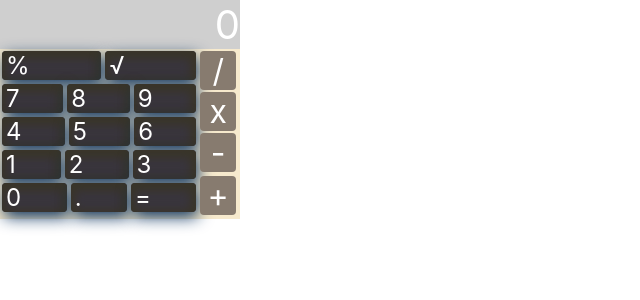
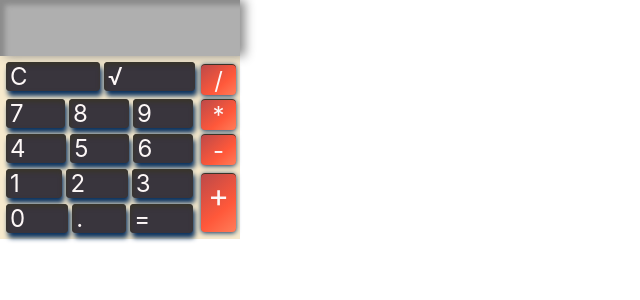
Before and after one commit to AnthonyClausing/notepad, a React (Create React App) app: page / in a window 1280 px wide. Shown: the top 300 px of the page, without its empty margins (0-640 px from the left). Built offline with nearby package versions, Linux system fonts and the light colour scheme; the HTML template or start-up script is replaced by a standard one.

Commit message:
base calculator funtionality + style - minimal bugs -updates TBD

```diff
--- a/src/Calculator.css
+++ b/src/Calculator.css
@@ -1,11 +1,14 @@
 #calculator {
   background-color: #f7eacd;
-  color: white;
+  height: 100%;
+  color: rgb(253, 247, 247);
 }
 #result {
+  height: 3.5rem;
   font-size: 2.5rem;
   text-align: right;
-  background: #cfcfcf;
+  background: #afafaf;
+  box-shadow: 5px 0px 10px 0 #8b8b8b, inset 5px 5px 5px 0 #8b8b8b, 5px 5px 5px 5px transparent;
 }
 #result > div {
   padding: 0.25rem;
@@ -13,6 +16,7 @@
 #controls {
   display: flex;
   justify-content: space-between;
+  padding: 0.25rem;
 }
 #controls > div:nth-child(1) {
   flex-grow: 0.9;
@@ -21,21 +25,38 @@
   flex-grow: 0.1;
 }
 #basic-operators{
-  font-size:2rem;
-  padding: 0 0.125rem 0.125rem 0;
-  display:flex;
+  display: flex;
   flex-direction: column;
+  height: 100%;
+}
+#basic-operators > div:nth-child(1){
+  font-size: 1.5rem;
+}
+#basic-operators > div:nth-child(2){
+  font-size: 2rem;
+  height: 100%;
+}
+#basic-operators > div:nth-child(2) > div{
+  height: 90%;
 }
 #basic-operators > div:nth-child(n) > div:nth-child(n){
-  margin: 0.125rem;
+  margin: 0.25rem 0 0.25rem 0.25rem;
   border-radius: 0.25rem;
-  background: #877b6f;
+  background-color: #ff7d59;
+  background-image: linear-gradient(319deg, #ff7d59 0%, #ff583a 37%, #bb4949 100%);
+  box-shadow: inset 0px 1px 0px 0px #393529, 0px 1px 5px 0 #0b325e, 39px -1px 35px -21px rgba(57,53,61,0);
 }
-#basic-operators > div:nth-child(2){
-  flex-grow: 1;
+#basic-operators > div:nth-child(n) > div:nth-child(n):hover{
+  background: #9b3013;
+  cursor: pointer;
 }
+#basic-operators > div:nth-child(n) > div:nth-child(n) > span{
+  vertical-align: middle;
+}
+
 #extra-operators {
   display:flex;
+  padding-bottom: 0.125rem;
 }
 #numbers {
   display: flex;
@@ -43,14 +64,20 @@
 }
 #numbers > div:nth-child(n){
   display: flex;
+  margin: 0.125rem 0.125rem 0rem 0rem;
 }
-.button{
-  font-size:1.5rem;
+.btn{
+  font-size: 1.5rem;
   margin: 0.125rem;
   padding-left: .25rem;
   border-radius: .25rem;
   flex-grow: 1;
   display: flex;
-  box-shadow: inset -1px 3px 8px 5px #393529, 2px 5px 16px 0px #0B325E, 39px -1px 35px -21px rgba(57,53,61,0);
+  box-shadow: inset 1px 3px 5px 0px #393529, 2px 5px 5px 0px #0b325e, 12px 0px 5px -11px rgba(57,53,61,0);
   background-color: #39353d;
 }
+
+.btn:hover {
+  cursor: pointer;
+  background-color: #767379;
+}
--- a/src/Calculator.tsx
+++ b/src/Calculator.tsx
@@ -1,55 +1,163 @@
 
+import { number } from 'prop-types';
 import React from 'react';
 import './Calculator.css';
 
-class Calculator extends React.Component {
-  // state: state = {
-  //   value: 0
-  // }
+type props = {};
+type state = {currentOperand: string, previousOperand: string, currentOperation: string, displayNumber: string}
+
+class Calculator extends  React.Component<props,state> {
+  state: state = {
+    currentOperand: '',
+    previousOperand: '',
+    currentOperation: '',
+    displayNumber: ''
+  }
+  componentDidMount() {
+    window.addEventListener("keydown", this.keyInput)
+  }
+  componentWillUnmount() {
+    window.removeEventListener("keydown", this.keyInput)
+  }
+  setOperand(digit: string) {
+    let isDecimal :boolean = digit === '.'
+    let isZero :boolean = digit === '0'
+    console.log('digit: ', digit, 'state: ', this.state)
+    if(!this.state.currentOperand && this.state.displayNumber){
+      if(!isDecimal){
+        this.setState({previousOperand: this.state.displayNumber, currentOperand: digit, displayNumber: digit})
+      }
+      return
+    }
+    if(isDecimal && (this.state.currentOperand.includes('.') || !this.state.currentOperand)) {
+      return
+    }
+    if(isZero && this.state.currentOperand === '0'){
+      return
+    }
+    this.setState({currentOperand: this.state.currentOperand + digit, displayNumber: this.state.currentOperand + digit})
+    this.forceUpdate()
+  }
+  keyInput(evt : any){
+    let operators = ['/','*','-','+']
+    let operations = ['divide', 'multiply', 'subtract', 'add']
+    let operation = operations[operators.indexOf(evt.key)]
+    let isNum = /^\d+$/.test(evt.key)
+    let isEquals = evt.key === 'Enter' || evt.key === '='
+    if(isNum) {
+      this.setOperand(evt.key)
+    } else if(isEquals) {
+      this.resolve()
+    } else if(operation) {
+      // if(this.state.currentOperation){ this[operation].call() }
+    }
+    console.log(evt, 'at key input')
+  }
+  setOperation(operation:string) {
+    if(!this.state.currentOperation){
+      this.setState({previousOperand: this.state.currentOperand ? this.state.currentOperand : this.state.displayNumber, currentOperand: ''})
+    }
+    if(this.state.previousOperand && this.state.currentOperand && this.state.currentOperation !== operation) {
+      this.resolve()
+    }
+    console.log('setting operation')
+    this.setState({currentOperation: operation })
+  }
+  multiply(){
+    this.setOperation('multiply')
+  }
+  subtract(){
+    this.setOperation('subtract')
+  }
+  divide(){
+    this.setOperation('divide')
+  }
+  add(){
+    this.setOperation('add')
+  }
+  resolve(){
+    console.log('resolve')
+    let solution : number;
+    let prev: number = Number(this.state.previousOperand)
+    let curr: number = Number(this.state.currentOperand)
+    switch(this.state.currentOperation) {
+      case 'add':
+        solution = prev + curr
+        break;
+      case 'subtract':
+        solution = prev - curr
+        break;
+      case 'multiply':
+        solution = prev * curr
+        break;
+      case 'divide':
+        solution = prev / curr
+        break;
+      default:
+        solution = 0
+        break;
+    }
+    if(this.state.currentOperation && this.state.currentOperand && this.state.previousOperand) {
+      this.setState({currentOperand: '', previousOperand: '', currentOperation: '', displayNumber: `${solution}`})
+    }
+  }
+  squareRoot() {
+    console.log('square ROOT')
+    this.setOperand(`${Math.sqrt(+this.state.currentOperand)}`)
+  }
+  clear() {
+    console.log('clear')
+    this.setState({currentOperand: '', previousOperand: '', currentOperation: '', displayNumber: ''})
+  }
+  checkWindow() {
+    console.log(window)
+    return ''
+  }
+
   render(){
     return (
-      <div id="calculator">
-        <div id="result">
-        0
+      <div id="calculator" onKeyDown={(event) => this.keyInput(event)}>
+        <div id="result" onClick={() => this.checkWindow()}>
+          <div>{this.state.displayNumber}</div>
         </div>
         <div id="controls">
           <div>
             <div id="extra-operators">
-              <div className="button">%</div>
-              <div className="button">√</div>
+              <div className="btn" onClick={() => this.clear()}><span>C</span></div>
+              <div className="btn" onClick={() => this.squareRoot()}><span>√</span></div>
             </div>
             <div id="numbers">
               <div>
-                <div className="button">7</div>
-                <div className="button">8</div>
-                <div className="button">9</div>
+                <div className="btn" onClick={() => this.setOperand("7")}><span>7</span></div>
+                <div className="btn" onClick={() => this.setOperand("8")}><span>8</span></div>
+                <div className="btn" onClick={() => this.setOperand("9")}><span>9</span></div>
               </div>
               <div>
-                <div className="button">4</div>
-                <div className="button">5</div>
-                <div className="button">6</div>
+                <div className="btn" onClick={() => this.setOperand("4")}><span>4</span></div>
+                <div className="btn" onClick={() => this.setOperand("5")}><span>5</span></div>
+                <div className="btn" onClick={() => this.setOperand("6")}><span>6</span></div>
               </div>
               <div>
-                <div className="button">1</div>
-                <div className="button">2</div>
-                <div className="button">3</div>
+                <div className="btn" onClick={() => this.setOperand("1")}><span>1</span></div>
+                <div className="btn" onClick={() => this.setOperand("2")}><span>2</span></div>
+                <div className="btn" onClick={() => this.setOperand("3")}><span>3</span></div>
               </div>
               <div>
-                <div className="button">0</div>
-                <div className="button">.</div>
-                <div className="button">=</div>
+                <div className="btn" onClick={() => this.setOperand("0")}><span>0</span></div>
+                <div className="btn" onClick={() => this.setOperand('.')}><span>.</span></div>
+                <div className="btn" onClick={() => this.resolve()}><span>=</span></div>
               </div>
             </div>
           </div>
           <div>
             <div id="basic-operators">
               <div>
-                <div>/</div>
-                <div>x</div>
-                <div>-</div>
-              </div>
+                <div onClick={() => this.divide()}><span>/</span></div>
+                <div onClick={() => this.multiply()}><span>*</span></div>
+                <div onClick={() => this.subtract()}><span>-</span></div>
+              </div >
               <div>
-                <div>+</div>
+                <div onClick={() => this.add()}><span>+</span></div>
               </div>
             </div>
           </div>
@@ -57,7 +165,6 @@ class Calculator extends React.Component {
       </div>
     );
   }
-
 }
 
 export default Calculator;
```
